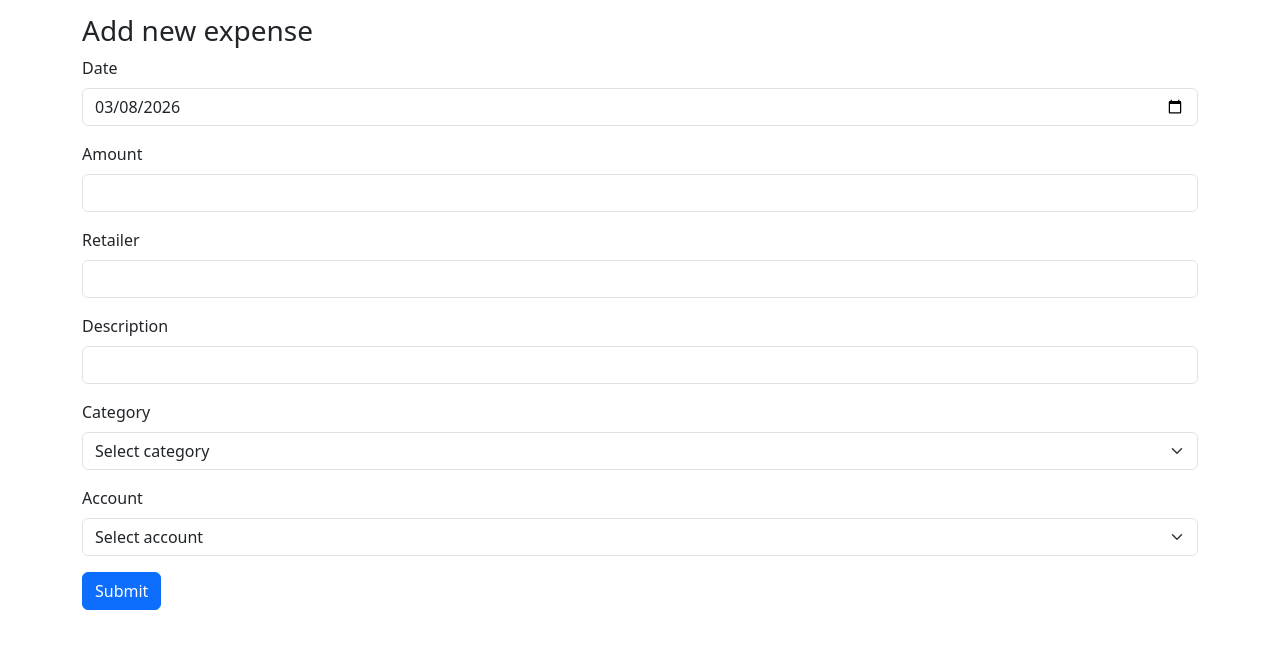
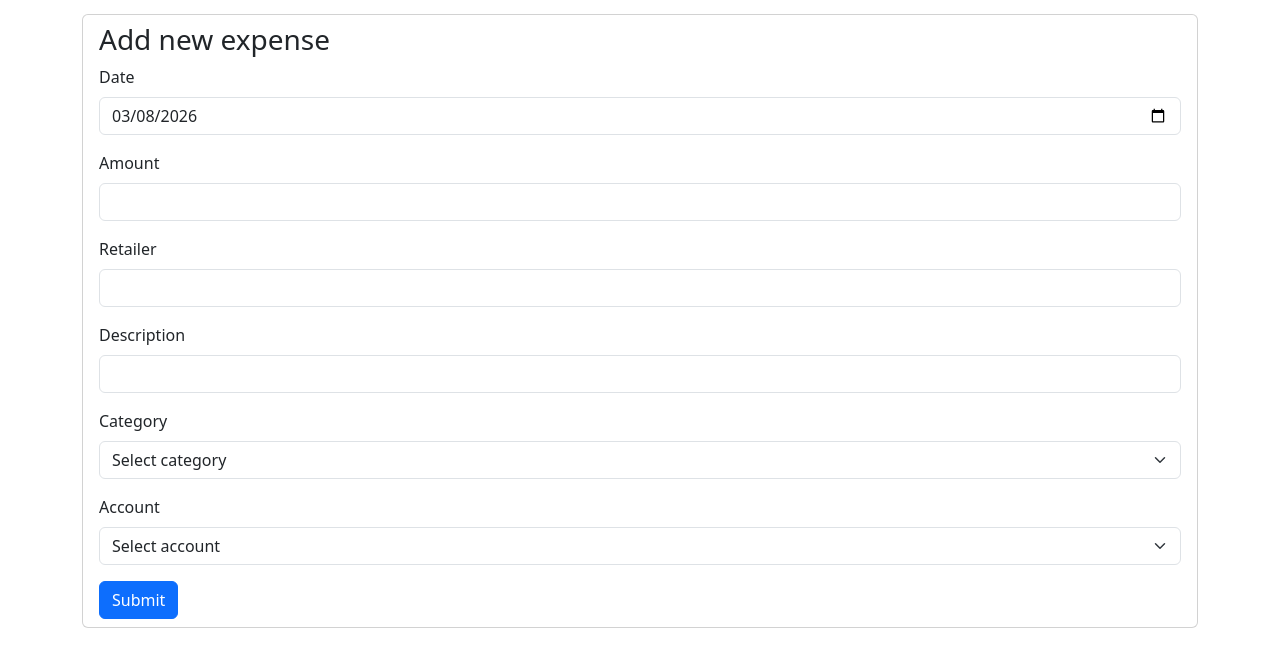
Before and after one commit to maxwellmcneal/Flask-Finance-Tracker, a Flask app: page /expenses/add in a window 1280 px wide. Shown: the part 56-723 px from the top of the page. Run offline with Flask 3, Linux system fonts and the light colour scheme; some libraries are stand-ins or nearby versions.

Commit message:
Forms now render inside a card

```diff
--- a/templates/expenses_add.html
+++ b/templates/expenses_add.html
@@ -2,8 +2,12 @@
 
 {% block expenses_add %}
 <div class="container" style="padding-top: 70px;">
-    <h3>Add new expense</h3>
-    {% from 'bootstrap5/form.html' import render_form %}
-    {{ render_form(form) }}
+    <div class="card mb-2">
+        <div class="card-body py-2 px-3">
+            <h3>Add new expense</h3>
+            {% from 'bootstrap5/form.html' import render_form %}
+            {{ render_form(form) }}
+        </div>
+    </div>
 </div>
 {% endblock %}
```
Also changed, not shown: templates/expenses_edit.html (+7 -3 lines).
